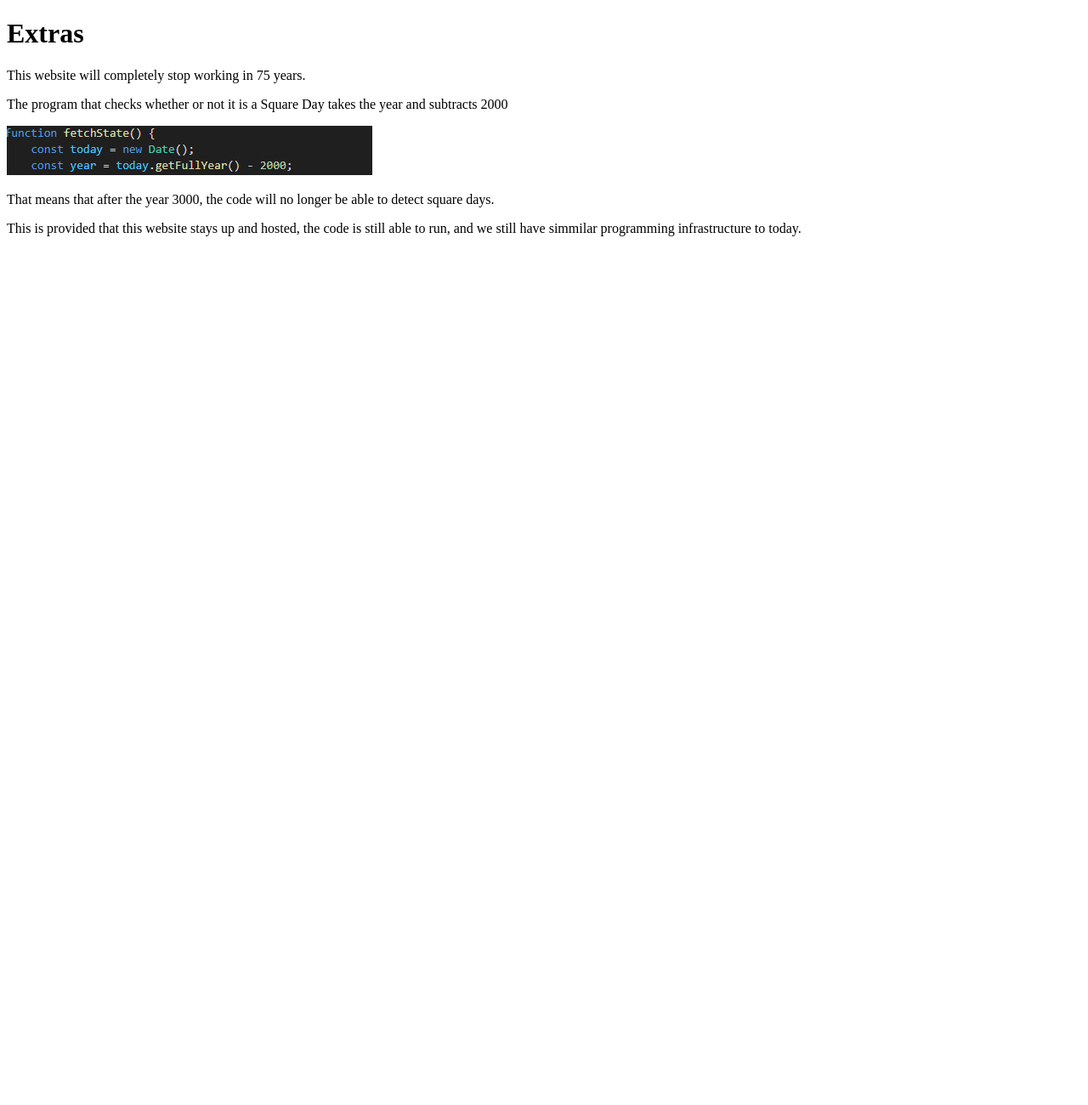
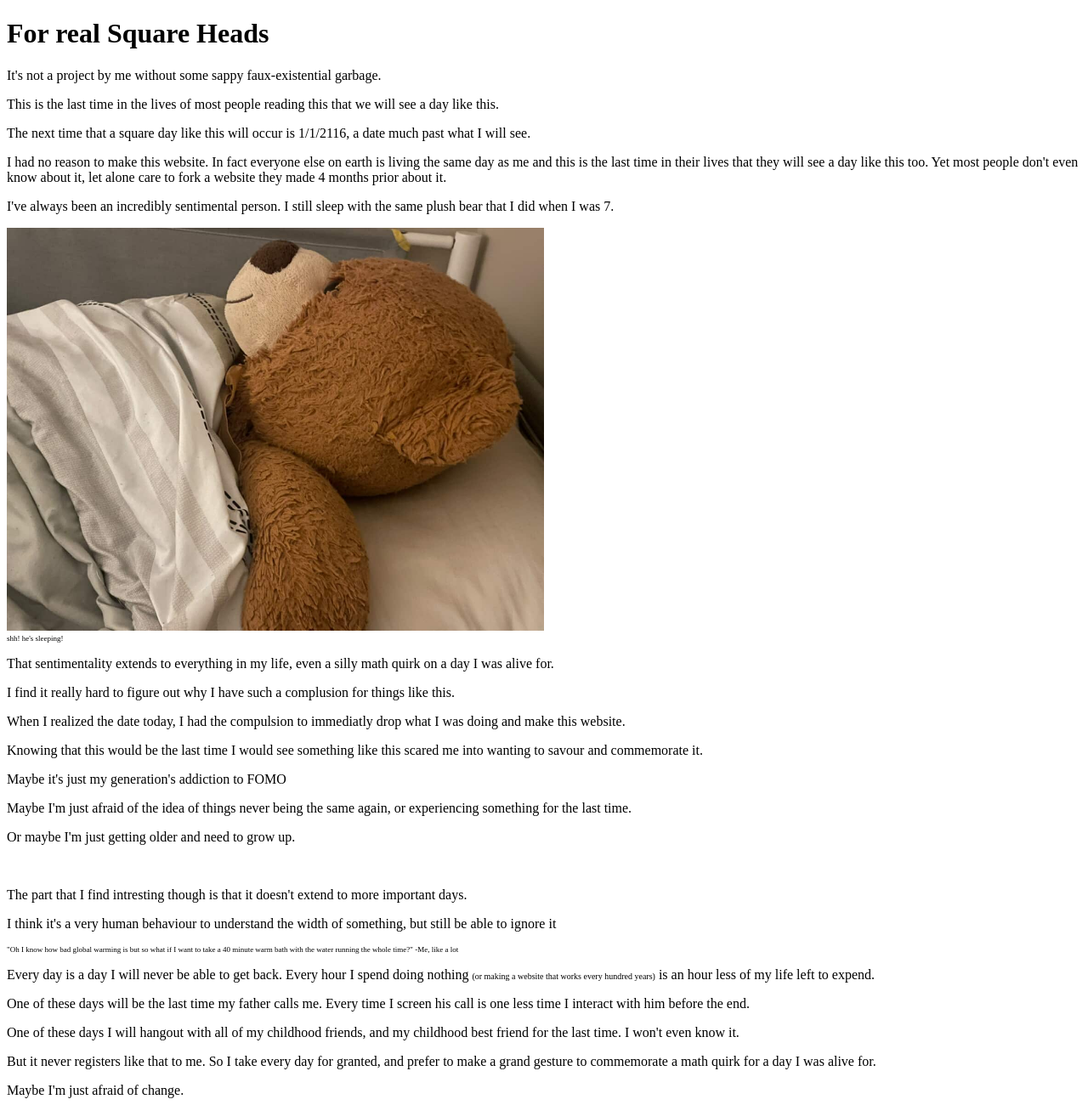
Before and after one commit to Flanman20/TheCoolerSquareDay, a plain HTML site: page extras.html in a window 1280 px wide. Shown: the whole page at 85% size. Before the commit the page ends 800 px from the top, so only its background shows below. Drawn offline with Linux system fonts and the light colour scheme.

Commit message:
Fucking Awesome Fucking Update

```diff
--- a/extras.html
+++ b/extras.html
@@ -1,15 +1,32 @@
 <!DOCTYPE html>
 <html>
     <head>
-        <title>Extras</title>
+        <title>For real Square Heads</title>
     </head>
     <body>
-        <h1>Extras</h1>
-        <p>This website will completely stop working in 75 years.</p>
-        <p>The program that checks whether or not it is a Square Day takes the year and subtracts 2000</p>
-        <img src="code.png">
-        <p>That means that after the year 3000, the code will no longer be able to detect square days.</p>
-        <p>This is provided that this website stays up and hosted, the code is still able to run, and we still have simmilar programming infrastructure to today.</p>
+        <h1>For real Square Heads</h1>
+        <p>It's not a project by me without some sappy faux-existential garbage.</p>
+        <p>This is the last time in the lives of most people reading this that we will see a day like this.</p>
+        <p>The next time that a square day like this will occur is 1/1/2116, a date much past what I will see.</p>
+        <p>I had no reason to make this website. In fact everyone else on earth is living the same day as me and this is the last time in their lives that they will see a day like this too. Yet most people don't even know about it, let alone care to fork a website they made 4 months prior about it.</p>
+        <p>I've always been an incredibly sentimental person. I still sleep with the same plush bear that I did when I was 7.</p>
+        <img src="bear.jpg"; style="width: 50%;">
+        <figcaption style="font-size: xx-small;">shh! he's sleeping!</figcaption>
+        <p>That sentimentality extends to everything in my life, even a silly math quirk on a day I was alive for.</p>
+        <p>I find it really hard to figure out why I have such a complusion for things like this.</p>
+        <p>When I realized the date today, I had the compulsion to immediatly drop what I was doing and make this website.</p>
+        <p>Knowing that this would be the last time I would see something like this scared me into wanting to savour and commemorate it.</p>
+        <p>Maybe it's just my generation's addiction to FOMO</p>
+        <p>Maybe I'm just afraid of the idea of things never being the same again, or experiencing something for the last time.</p>
+        <p>Or maybe I'm just getting older and need to grow up.</p>
         <br>
+        <p>The part that I find intresting though is that it doesn't extend to more important days.</p>
+        <p>I think it's a very human behaviour to understand the width of something, but still be able to ignore it</p>
+        <p style="font-size: xx-small;">"Oh I know how bad global warming is but so what if I want to take a 40 minute warm bath with the water running the whole time?" -Me, like a lot</p>
+        <p>Every day is a day I will never be able to get back. Every hour I spend doing nothing <span style="font-size: x-small;">(or making a website that works every hundred years)</span> is an hour less of my life left to expend.</p>
+        <p>One of these days will be the last time my father calls me. Every time I screen his call is one less time I interact with him before the end.</p>
+        <p>One of these days I will hangout with all of my childhood friends, and my childhood best friend for the last time. I won't even know it.</p>
+        <p>But it never registers like that to me. So I take every day for granted, and prefer to make a grand gesture to commemorate a math quirk for a day I was alive for.</p>
+        <p>Maybe I'm just afraid of change.</p>
     </body>
 </html>
--- a/style.css
+++ b/style.css
@@ -1,15 +1,16 @@
 body {
-    background-color: #f9d381;
+    background-image: url("background.gif");
+    background-repeat: repeat;
     text-align: center;
-    font-size: xx-large;
-    color: white;
-    text-shadow: -1px -1px 0 #4b4b4b, 1px -1px 0 #4b4b4b, -1px 1px 0 #4b4b4b, 1px 1px 0 #4b4b4b;
-    font-family: Crang;
+    font-size: 60px;
+    color: rgb(0, 0, 0);
+    text-shadow: -1px -1px 0 #ff0000, 3px -1px 0 #ff0000, -1px 1px 0 #ff0000, 1px 1px 0 #ff0000;
+    font-family: Fast-Blaze;
 }
 
 #main {
     width: 300px;
-    border: 10px solid #eaaf4d;
+    border: 10px solid rgb(255, 0, 0);
 
     padding-top: 70px;
     padding-bottom: 70px;
@@ -20,8 +21,8 @@ body {
 }
 
 @font-face {
-    font-family: Crang;
-    src: url(Crang.ttf);
+    font-family: Fast-Blaze;
+    src: url(BloodieCurse-Regular.otf);
 }
 
 
```
Also changed, not shown: index.html (+18 -14 lines), Big Logo.gif (added), BloodieCurse-Regular.otf (added), Crang.ttf (deleted), Small Logo.png (added), background.gif (added), bear.jpg (added), bigLogo.png (deleted), smallLogo.png (deleted), 2 other files.
